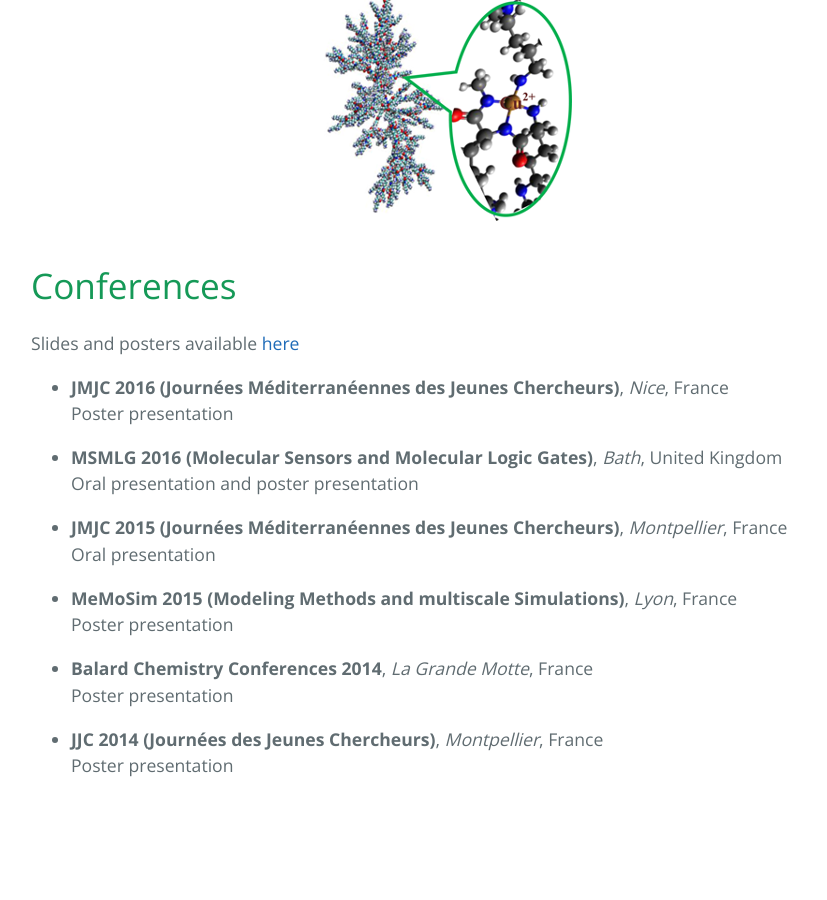
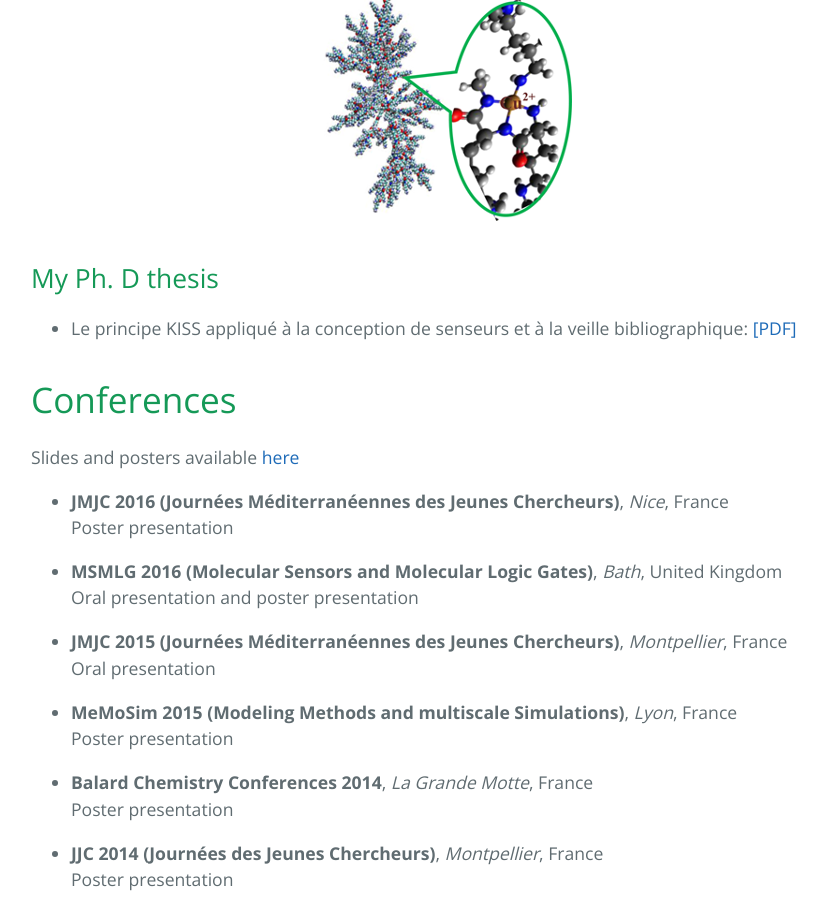
Before and after one commit to JPFrancoia/JPFrancoia.github.io, a Jekyll site: the page built from index.md, in a window 1280 px wide and 900 px high, scrolled down 2637 px. Shown: the whole window, without its empty margins (193-1020 px from the left). Built offline with Jekyll 4.4.1, drawn with Linux system fonts in a browser that asks for light colours; the repository's description, which GitHub fills in, is left out; before the commit the page ends 3511 px from its top, so only the background shows below that.

Commit message:
Adding Ph. D thesis.

```diff
--- a/index.md
+++ b/index.md
@@ -81,6 +81,11 @@ C. Coppola, and M. F. Ottaviani, *Macromol. Biosci.*, 2015, **15**, 275 - <font
   <img src="images/chara.png">
 </p>
 
+## My Ph. D thesis
+
+- Le principe KISS appliqué à la conception de senseurs et à la veille
+    bibliographique: [\[PDF\]]({{ site.baseurl }}/attached/thesis.pdf)
+
 
 # Conferences
 
```
Also changed, not shown: 1 other file.
